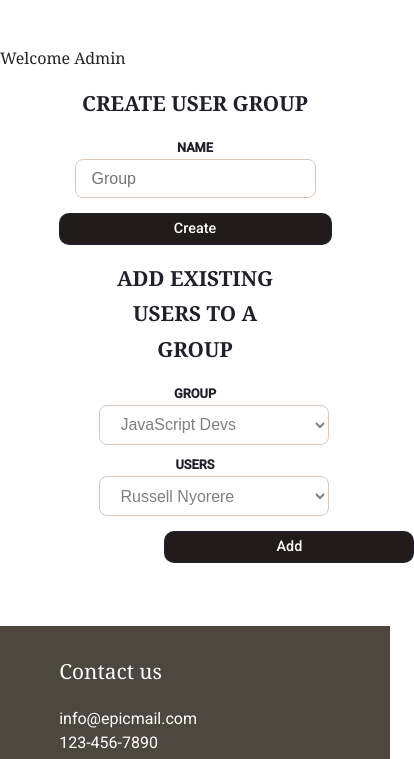
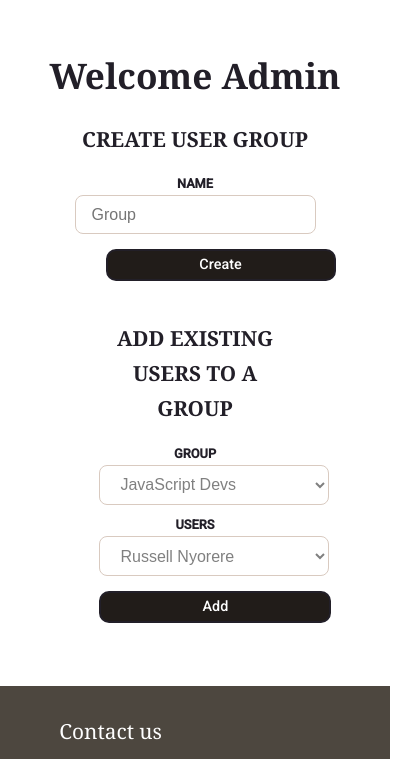
Before and after one commit to neorusse/epic-mail, a plain HTML site: page UI/pages/admin-profile.html in a window 390 px wide. Shown: the part 56-815 px from the top of the page, 414 px wide, since content can reach past the window. Drawn offline with nearby package versions, Linux system fonts and the light colour scheme.

Commit message:
Style create usergroup component

```diff
--- a/UI/styles/styles.css
+++ b/UI/styles/styles.css
@@ -239,15 +239,22 @@ Welcome Module
   min-height: 50%;
 }
 
-.welcome__text {
+.welcome__text,
+.welcome__text--title {
   color: #221f28;
   line-height: 1.7;
   text-align: center;
 }
 
-.welcome__text h2 {
+.welcome__text h2,
+.welcome__text--title {
   font-size: 2.6rem;
   margin-bottom: 0.5rem;
+}
+
+.welcome__text--title {
+  font-size: 2.2rem;
+  font-weight: bold;
 }
 
 .welcome__text p {
@@ -476,6 +483,11 @@ input {
   margin-left: 65px;
 }
 
+.form__submit-btn-secondary {
+  width: 250px;
+  margin-left: 130px;
+}
+
 .form-redirect p {
   color: #211c19;
   font-size: 15px;
@@ -572,8 +584,13 @@ input[type='file'] {
   }
 
   .form__submit-btn-primary {
-    width: 250px;
-    margin-left: 65px;
+    width: 232px;
+    margin-left: 0px;
+  }
+
+  .form__submit-btn-secondary {
+    width: 230px;
+    margin: 0 0 40px 47px;
   }
 
   .form-redirect__password {
```
